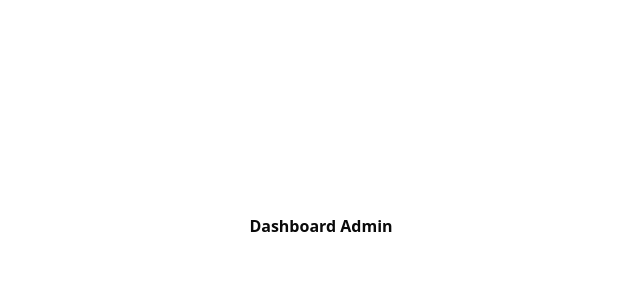
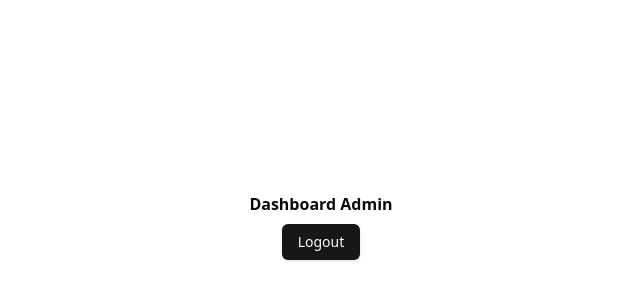
Before and after one commit to Jojo297/TEMPA-FE, a React (Vite) app: page /dashboard-admin in a window 1280 px wide. Shown: the part 174-474 px from the top of the page, without its empty margins (319-959 px from the left). Built offline with nearby package versions, Linux system fonts and the light colour scheme.

Commit message:
add logout in dashboard admin and mentee and delete token in local storage

```diff
--- a/src/components/SidebarWithNavbar.jsx
+++ b/src/components/SidebarWithNavbar.jsx
@@ -18,6 +18,10 @@ import Footer from "@/components/Footer";
 const SidebarWithNavbar = ({ children }) => {
   const [isOpen, setIsOpen] = useState(true);
   const location = useLocation();
+
+  const handleLogout = () => {
+    localStorage.removeItem("userJwt");
+  };
 
   const menuItems = [
     {
@@ -53,7 +57,12 @@ const SidebarWithNavbar = ({ children }) => {
       icon: <Star size={18} />,
       path: "/dashboard-mentee/Penilaian",
     },
-    { name: "KELUAR", icon: <LogOut size={18} />, path: "/logout" },
+    {
+      name: "KELUAR",
+      icon: <LogOut size={18} />,
+      action: handleLogout,
+      path: "/",
+    },
   ];
 
   return (
@@ -79,7 +88,8 @@ const SidebarWithNavbar = ({ children }) => {
       <div
         className={`fixed top-16 left-0 h-full bg-[#013B36] text-white w-64 transform ${
           isOpen ? "translate-x-0" : "-translate-x-full"
-        } transition-transform duration-300 ease-in-out z-40`}>
+        } transition-transform duration-300 ease-in-out z-40`}
+      >
         <ul className="flex flex-col mt-4 w-full flex-1">
           {menuItems.map((item, index) =>
             item.separator ? (
@@ -91,11 +101,13 @@ const SidebarWithNavbar = ({ children }) => {
               <li key={index}>
                 <Link
                   to={item.path}
+                  onClick={item.action}
                   className={`flex items-center gap-3 px-6 py-3 text-sm font-medium transition-all ${
                     location.pathname === item.path
                       ? "bg-white text-[#003C3C] border-r-4 border-[#32A852] font-semibold"
                       : "hover:bg-white/10 text-white/80"
-                  }`}>
+                  }`}
+                >
                   {item.icon}
                   <span>{item.name}</span>
                 </Link>
@@ -110,15 +122,15 @@ const SidebarWithNavbar = ({ children }) => {
         <main
           className={`flex-1 transition-all duration-300 ${
             isOpen ? "ml-64" : "ml-0"
-          } p-6`}>
+          } p-6`}
+        >
           {children}
         </main>
 
         {/* ✅ Ganti footer lama dengan komponen Footer */}
         <div
-          className={`${
-            isOpen ? "ml-64" : "ml-0"
-          } transition-all duration-300`}>
+          className={`${isOpen ? "ml-64" : "ml-0"} transition-all duration-300`}
+        >
           <Footer />
         </div>
       </div>
--- a/src/page/Dashboard/DashboardAdmin/DashboardAdmin.jsx
+++ b/src/page/Dashboard/DashboardAdmin/DashboardAdmin.jsx
@@ -1,8 +1,27 @@
+import { Button } from "@/components/ui/button";
+import { useState } from "react";
+import { useNavigate } from "react-router";
+
 export default function DashboardAdmin() {
+  const navigate = useNavigate();
+  const [isLoading, setIsLoading] = useState(false);
+
+  const handleLogout = () => {
+    try {
+      setIsLoading(true);
+      localStorage.removeItem("userJwt");
+      navigate("/");
+    } catch (error) {
+      console.log(error);
+    } finally {
+      setIsLoading(false);
+    }
+  };
   return (
     <>
-      <div className="flex justify-center items-center h-screen font-bold">
+      <div className="flex flex-col gap-2 justify-center items-center h-screen font-bold">
         Dashboard Admin
+        <Button onClick={() => handleLogout()}>Logout</Button>
       </div>
     </>
   );
```
